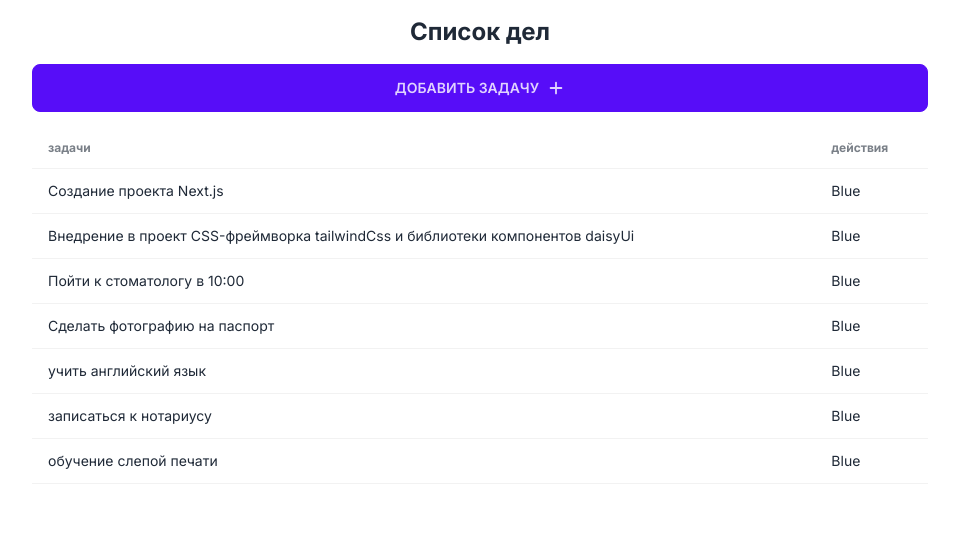
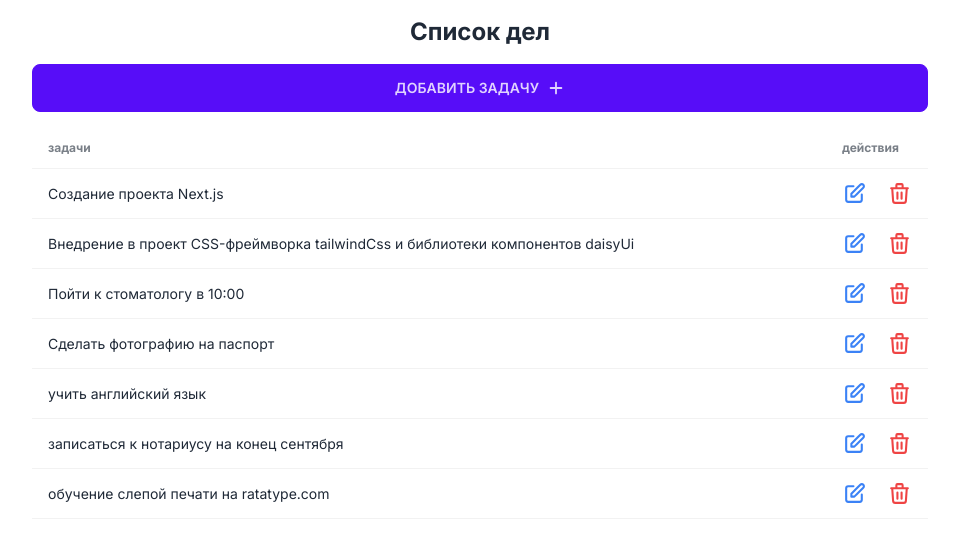
Before and after one commit to HabArt1978/todo-list_nextjs, a Next.js app: page / in a window 1280 px wide. Shown: the top 558 px of the page, without its empty margins (160-1119 px from the left). Built offline with nearby package versions, Linux system fonts and the light colour scheme; data requests are answered from the project's data file.

Commit message:
- добавил возможность обновлять текст задачи
- добавил запрос на обновление задачи

```diff
--- a/api/requests/tasks.request.ts
+++ b/api/requests/tasks.request.ts
@@ -13,8 +13,13 @@ export default {
 		return data as ITask[]
 	},
 
-	async createTask(data: ITask): Promise<ITask> {
-		const res = await httpClient.post('/tasks', data)
+	async createTask(task: ITask): Promise<ITask> {
+		const res = await httpClient.post('/tasks', task)
+		return res.data as ITask
+	},
+
+	async updateTask(task: ITask): Promise<ITask> {
+		const res = await httpClient.put(`/tasks/${task.id}`, task)
 		return res.data as ITask
 	},
 }
--- a/app/components/TodoList/Task/Task.tsx
+++ b/app/components/TodoList/Task/Task.tsx
@@ -1,16 +1,75 @@
+'use client'
+
 import type { ITask } from '@/types/task.interface'
-import type { FC } from 'react'
+import { useState, type FC, type FormEventHandler } from 'react'
+import { HiOutlinePencilAlt, HiOutlineTrash } from 'react-icons/hi'
+import ModalBox from '../../UI/ModalBox'
+import { useRouter } from 'next/navigation'
+import api from '@/api'
 
 interface ITaskProps {
 	task: ITask
 }
 
-const Task: FC<ITaskProps> = ({ task }): JSX.Element => (
-	<tbody key={task.id}>
-		<tr>
-			<td>{task.text}</td>
-			<td>Blue</td>
-		</tr>
-	</tbody>
-)
+const Task: FC<ITaskProps> = ({ task }): JSX.Element => {
+	const router = useRouter()
+
+	const [openModalEdit, setOpenModalEdit] = useState<boolean>(false)
+	const [openModalDeleted, setOpenModalDeleted] = useState<boolean>(false)
+	const [taskToEdit, setTaskToEdit] = useState<string>(task.text)
+
+	const handleSubmitEditTask: FormEventHandler<HTMLFormElement> = async (
+		event,
+	) => {
+		event.preventDefault()
+
+		await api.tasks.updateTask({
+			id: task.id,
+			text: taskToEdit,
+		})
+
+		setTaskToEdit('')
+		setOpenModalEdit(false)
+		router.refresh()
+	}
+
+	return (
+		<tbody key={task.id}>
+			<tr>
+				<td className="w-full">{task.text}</td>
+				<td className="flex gap-5">
+					<HiOutlinePencilAlt
+						className="text-blue-500"
+						size={25}
+						cursor="pointer"
+						onClick={() => setOpenModalEdit(true)}
+					/>
+
+					<ModalBox modalOpen={openModalEdit} setModalOpen={setOpenModalEdit}>
+						<form onSubmit={handleSubmitEditTask}>
+							<h3 className="font-bold text-lg">Редактирование задачи</h3>
+							<div className="modal-action">
+								<input
+									type="text"
+									value={taskToEdit}
+									onChange={(event) => setTaskToEdit(event.target.value)}
+									placeholder="Введите текст задачи"
+									className="input input-bordered w-full"
+								/>
+								<button
+									type="submit"
+									className="btn bg-orange-300 hover:bg-orange-400"
+								>
+									Обновить
+								</button>
+							</div>
+						</form>
+					</ModalBox>
+
+					<HiOutlineTrash className="text-red-500" size={25} cursor="pointer" />
+				</td>
+			</tr>
+		</tbody>
+	)
+}
 export default Task
--- a/data/tasks.json
+++ b/data/tasks.json
@@ -22,11 +22,11 @@
     },
     {
       "id": "fdae5ba4-1ce1-4b55-9aa4-8bf5d49e73da",
-			"text": "записаться к нотариусу"
+      "text": "записаться к нотариусу на конец сентября"
     },
     {
       "id": "04cdbfe3-6123-4d8f-9f4a-cbaf9a15b211",
-			"text": "обучение слепой печати"
+      "text": "обучение слепой печати на ratatype.com"
     }
   ]
 }
```
Lines whose indentation alone changed are shown as unchanged.
